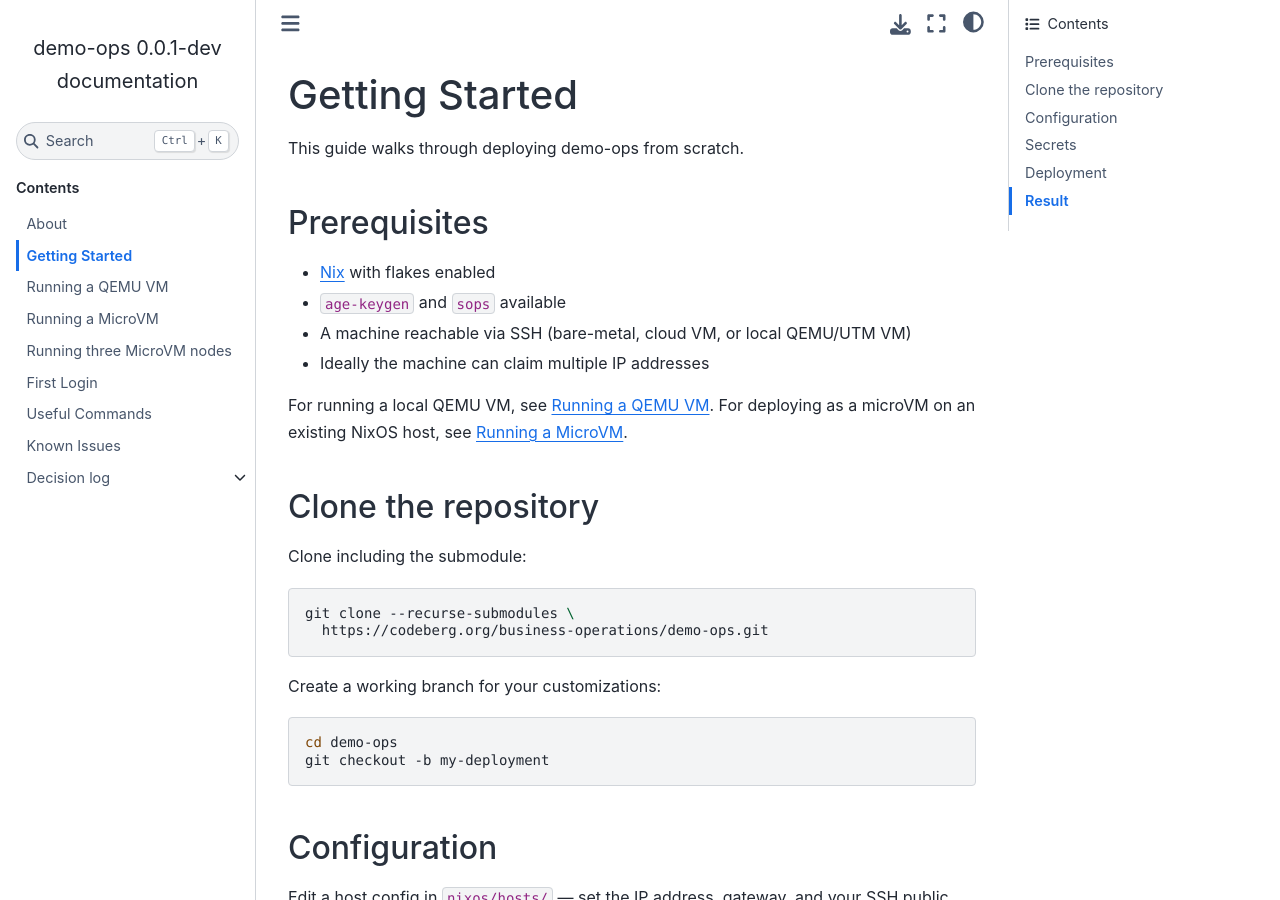
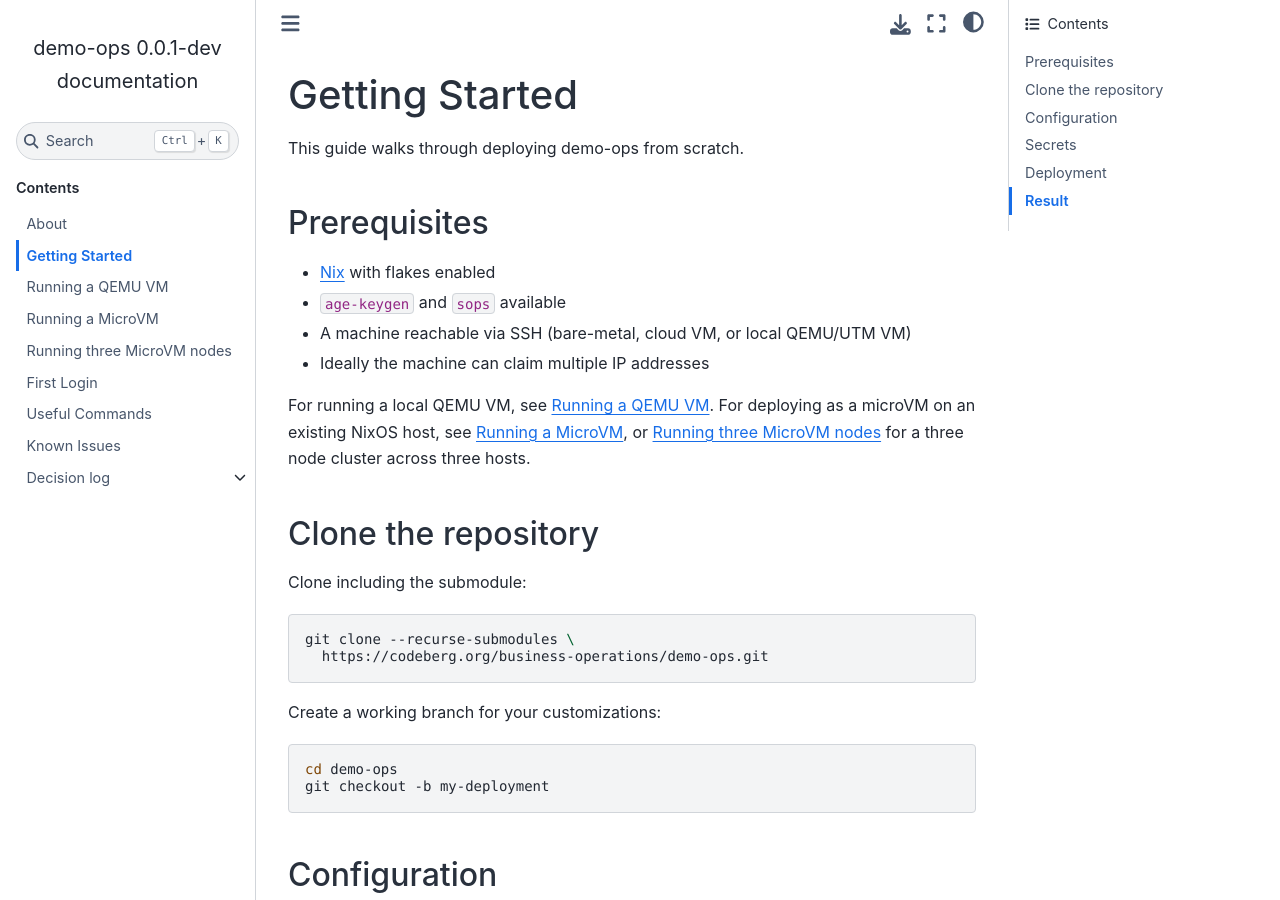
Before and after one commit to bo-tech/demo-ops, a Sphinx documentation site: the page built from docs/getting-started.rst, in a window 1280 px wide and 900 px high. Built offline with Sphinx 7.4.7 and the Sphinx Book theme 1.1.4, drawn with Linux system fonts in a browser that asks for light colours.

Commit message:
docs: Link the three node guide from the single node paths

```diff
--- a/docs/getting-started.rst
+++ b/docs/getting-started.rst
@@ -15,7 +15,8 @@
 
 For running a local QEMU VM, see :doc:`run-qemu-vm`.
 For deploying as a microVM on an existing NixOS host, see
-:doc:`run-microvm`.
+:doc:`run-microvm`, or :doc:`run-three-node-microvm` for a three node
+cluster across three hosts.
 
 
 Clone the repository
--- a/docs/run-microvm.rst
+++ b/docs/run-microvm.rst
@@ -7,6 +7,8 @@
 <https://github.com/microvm-nix/microvm.nix>`_.
 This is an alternative to the :doc:`QEMU approach <run-qemu-vm>` and
 is useful when you already have a NixOS machine with spare capacity.
+For a cluster that survives losing a node, see
+:doc:`run-three-node-microvm`.
 
 
 Prerequisites
```
